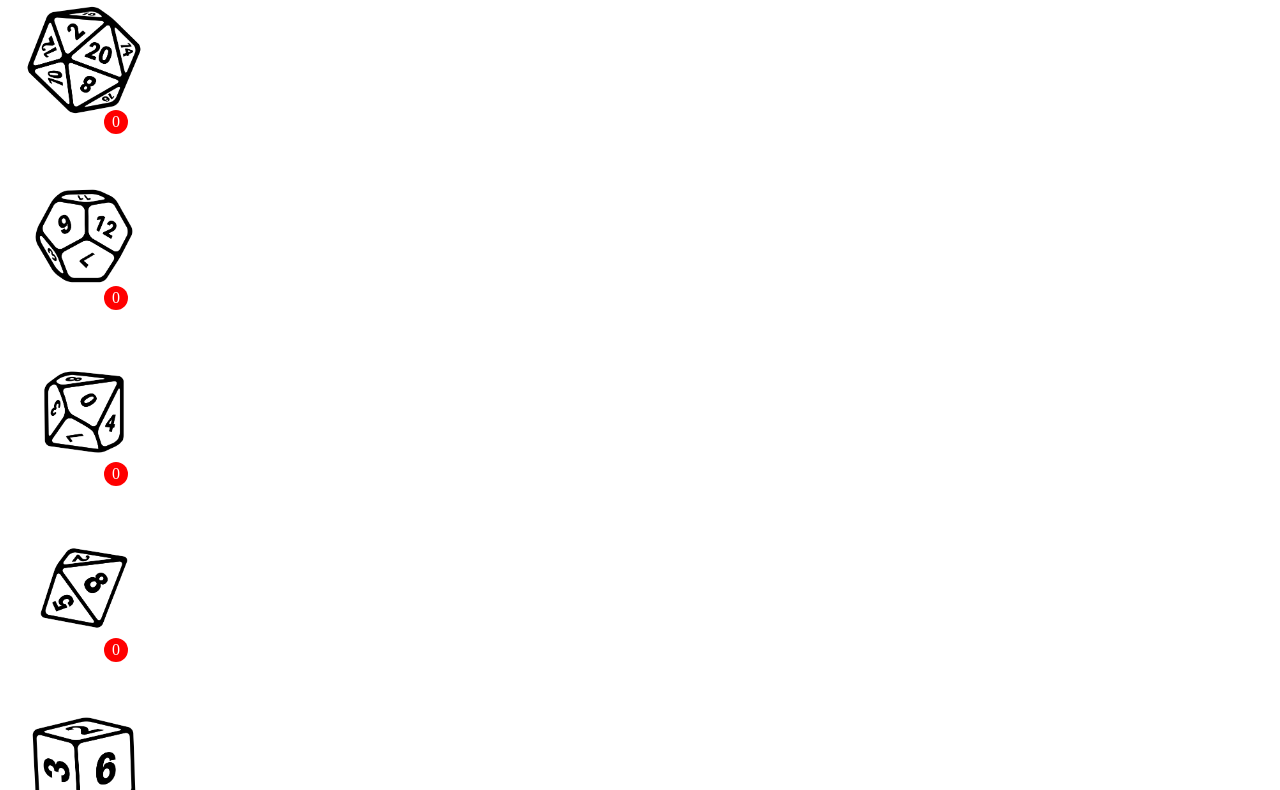
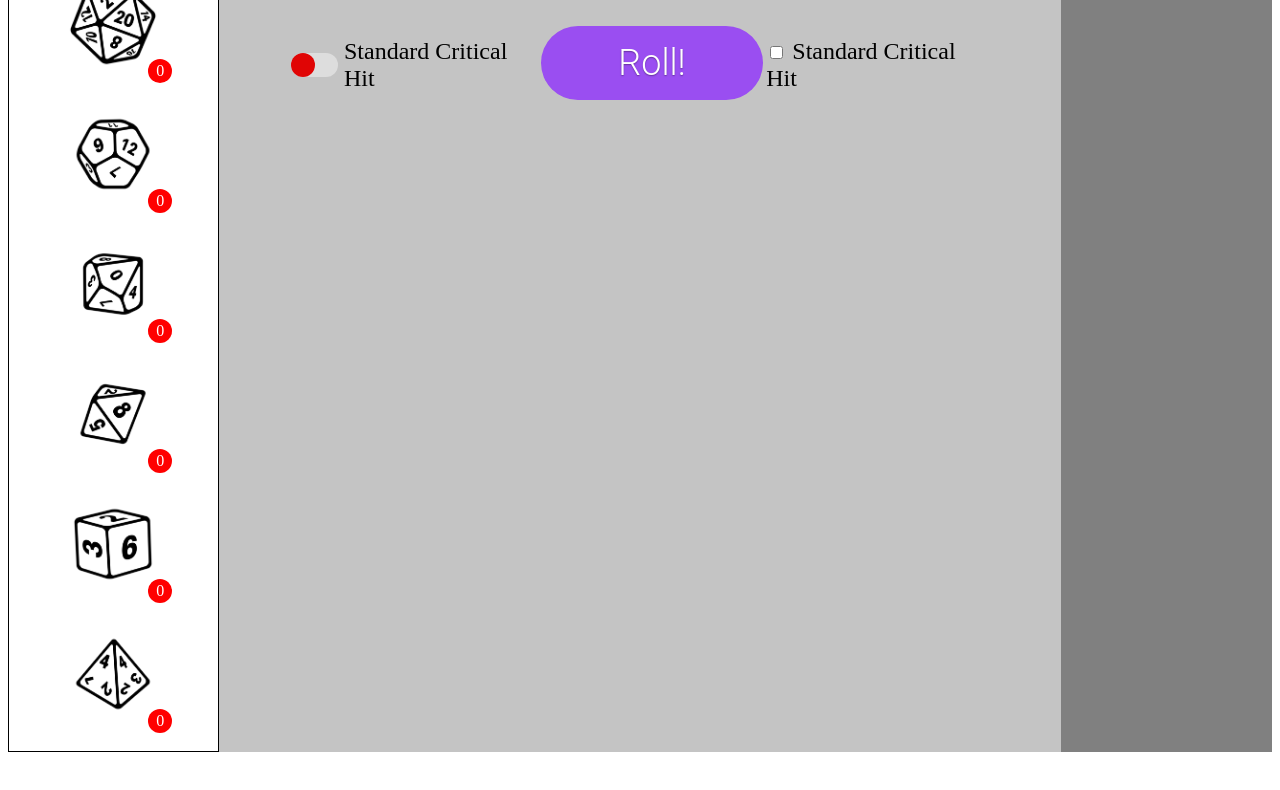
Before and after one commit to jameshart197/CI_PP2_DiceRoller, a plain HTML site: page index.html in a window 1280 px wide. Shown: the part 174-964 px from the top of the page. After the commit the page ends 934 px from the top, so only its background shows below. Drawn offline with Linux system fonts and the light colour scheme.

Commit message:
Add styling and start toggle switch

```diff
--- /dev/null
+++ b/assets/css/buttons.css
@@ -0,0 +1,60 @@
+/** This section is for the Toggle Switches **/
+
+input[type="checkbox"].toggle {
+ opacity: 0;
+ position: absolute;
+ left: -9000px;
+}
+
+input[type="checkbox"].toggle + label {
+    position: relative;
+    display: flex;
+    align-items: center;
+}
+
+input[type="checkbox"].toggle + label::before {
+    content: "";
+    width: 2em;
+    height: 1em;
+    background-color: #ddd;
+    border-radius: 1em;
+    margin-right: .25em;
+}
+
+input[type="checkbox"].toggle + label::after {
+    position: absolute;
+    content: "";
+    width: 1em;
+    height: 1em;
+    background-color: rgb(224, 5, 5);
+    border-radius: 1em;
+}
+
+input[type="checkbox"].toggle:checked + label {
+    color: rgb(4, 0, 255);
+}
+
+
+/** This section is for the Roll Button **/
+
+.central-container button {
+    padding: .3em 2em;
+    border: .16em solid rgba(102, 101, 101, 0);
+    border-radius: 2em;
+    box-sizing: border-box;
+    text-decoration: none;
+    margin:0 0.1em 0.1em 0;
+    font-family: 'Roboto', sans-serif;
+    font-weight: 300;
+    color: #FFFFFF;
+    background-color: #9a4ef1;
+    text-shadow: 0 0.04em 0.04em rgba(0, 0, 0, 0.35);
+    text-align: center;
+    min-height: 50px;
+    min-width: 150px;
+    font-size: 150%;
+}
+
+.central-container button:hover {
+    border-color: rgba(255,255,255,1);
+}
--- a/assets/css/style.css
+++ b/assets/css/style.css
@@ -1,6 +1,5 @@
-
-
-header, footer {
+header,
+footer {
     width: 100%;
     display: flex;
     justify-content: center;
@@ -15,14 +14,50 @@ header h1 {
 }
 
 header img {
-    max-width: 150px;
-    max-height: 150px;
+    max-width: 120px;
+    max-height: 120px;
+}
+
+main {
+    margin: 0 auto;
+    display: grid;
+    grid-template-columns: 1fr 4fr 1fr;
+}
+
+.left-container {
+    padding-top: 1em;
+    display: flex;
+    flex-direction: column;
+    justify-content: space-evenly;
+    align-items: center;
+    border: thin black solid;
+}
+
+.right-container {
+    background-color: gray;
+    padding: 1em;
+}
+
+.central-container {
+    padding: 3em;
+    background-color: rgb(196, 196, 196);
+    display: flex;
+    justify-content: space-evenly;
+    font-size: 150%;
+    align-items: flex-start;
+}
+
+#button-section {
+    display: flex;
+    align-items: center;
+    justify-content: space-evenly;
+    width: 100%;
 }
 
 .dice-container {
     display: flex;
     flex-direction: column;
-    padding: 1em;
+    padding: .5em;
 }
 
 .badge {
@@ -40,8 +75,16 @@ header img {
 }
 
 .dice-container img {
-max-width: 120px;
-max-height: 120px;
+    max-width: 90px;
+    max-height: 90px;
+}
+
+#results-box {
+    color: rgb(31, 0, 59);
+    font-size: 120%;
+    font-weight: bold;
+    text-align: center;
+    line-height: 110%;
 }
 
 .hidden {
--- a/assets/scripts/scripts.js
+++ b/assets/scripts/scripts.js
@@ -60,9 +60,10 @@ getRollButtonElement.addEventListener('click', () => {
         }
         //display results//
         diceResults[`d${faces}Messages`] = buildRolledMessage(faces, diceResults[`d${faces}Results`])
-        // thisDiv.innerText += diceResults[`d${faces}Messages`].rollingMessage;
+        let resultsBox = document.getElementById('results-box');
+        resultsBox.innerText += diceResults[`d${faces}Messages`].rollingMessage;
         //animation function to be inserted here
-        // thisDiv.innerText += diceResults[`d${faces}Messages`].resultsMessage;
+        resultsBox.innerText += diceResults[`d${faces}Messages`].resultsMessage;
         //reset count//
         updateBadge(input, 0)
     }
@@ -71,9 +72,8 @@ getRollButtonElement.addEventListener('click', () => {
 
 function buildRolledMessage(diceType, results) {
     const rolledMessages = {};
-    rolledMessages.rollingMessage = `Rolling ${results.length}d${diceType}`
-    rolledMessages.resultsMessage = `Rolled (${results.join(' + ')}) total= ${results.reduce((runningTotal, a) => runningTotal + a, 0)}`
+    rolledMessages.rollingMessage = `\n Rolling ${results.length}d${diceType}... \n`
+    rolledMessages.resultsMessage = `\n Rolled (${results.join(' + ')}) \n Total = ${results.reduce((runningTotal, a) => runningTotal + a, 0)} \n`
+    rolledMessages.resultsCombined = `Combined total = `
     return rolledMessages;
 }
-
-thisDiv.innerText += rolledMessages.rollingMessage;
--- a/index.html
+++ b/index.html
@@ -1,17 +1,23 @@
 <!DOCTYPE html>
 <html lang="en">
+
 <head>
     <meta charset="UTF-8">
     <meta http-equiv="X-UA-Compatible" content="IE=edge">
     <meta name="viewport" content="width=device-width, initial-scale=1.0">
     <title>Dice Roller</title>
     <link rel="stylesheet" href="assets/css/style.css">
+    <link rel="stylesheet" href="assets/css/buttons.css">
 </head>
+
 <body>
     <header>
         <img src="assets/images/no-text-logo.png" alt="Duck Pond D&D Logo">
         <h1>Duck Pond Dice Roller</h1>
     </header>
+
+    <main>
+        <div class="left-container">
             <div class="dice-container" oncontextmenu="event.preventDefault();">
                 <img src="assets/images/d20.png" alt="D20 Image">
                 <div class="badge">0</div>
@@ -42,11 +48,33 @@
                 <div class="badge">0</div>
                 <input type="number" class="hidden" value="0" data-faces="4">
             </div>
+        </div>
 
-    <div>
+        <div class="central-container">
+            <div id="button-section">
+                <div class="criticals">
+                    <input type="checkbox" id="check" class="toggle">
+                    <label for="check">Standard Critical Hit</label>
+
+                </div>
+                <div id="button-container">
                     <button id="roll-button">Roll!</button>
                 </div>
+                <div class="criticals">
+                    <label>
+                        <input type="checkbox">
+                        <span>Standard Critical Hit</span>
+                    </label>
+                </div>
+            </div>
+        </div>
+        <div class="right-container">
+            <div id="results-box">
 
+            </div>
+        </div>
+    </main>
     <script src="assets/scripts/scripts.js"></script>
 </body>
+
 </html>
```
Lines whose indentation alone changed are shown as unchanged.
